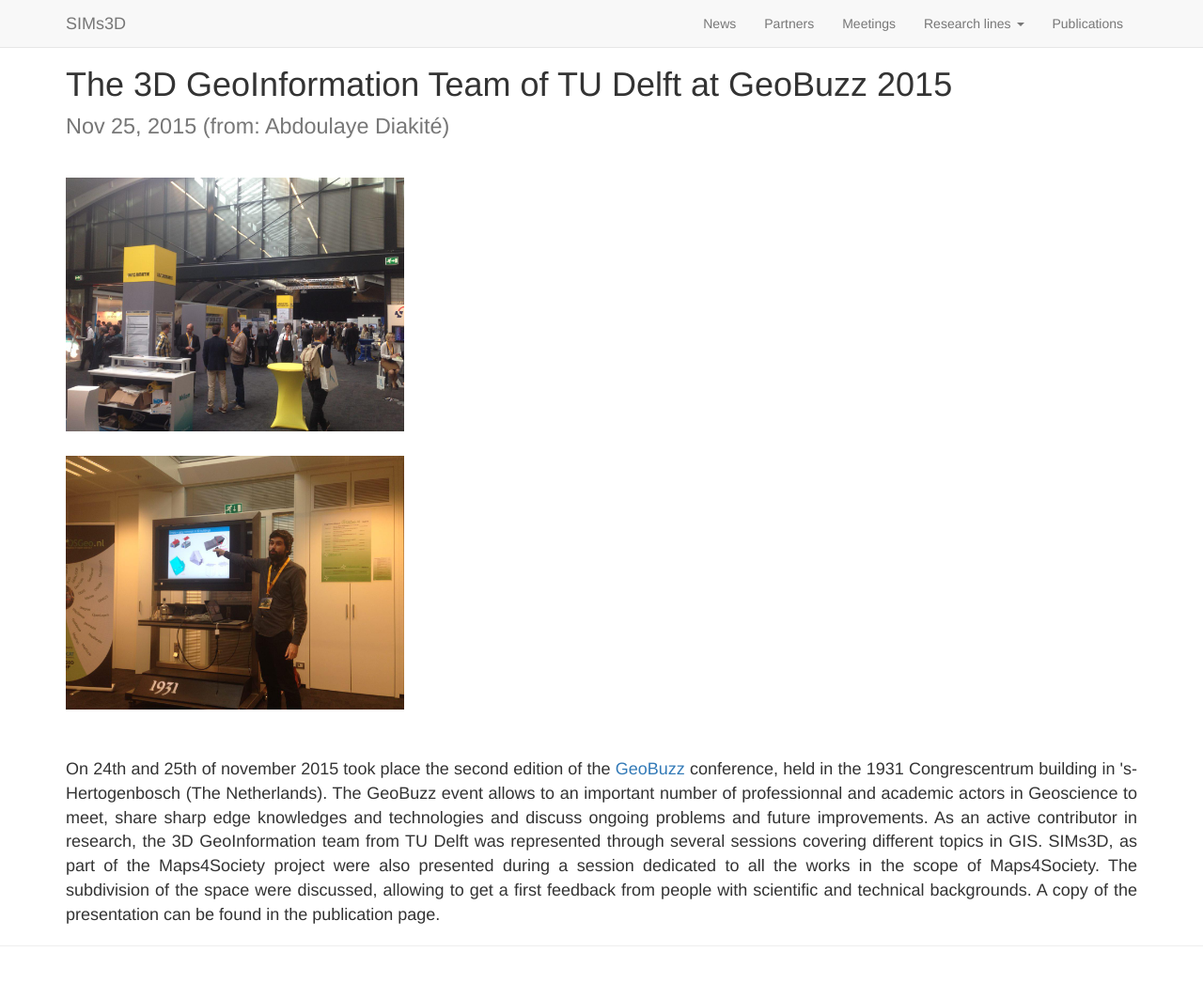
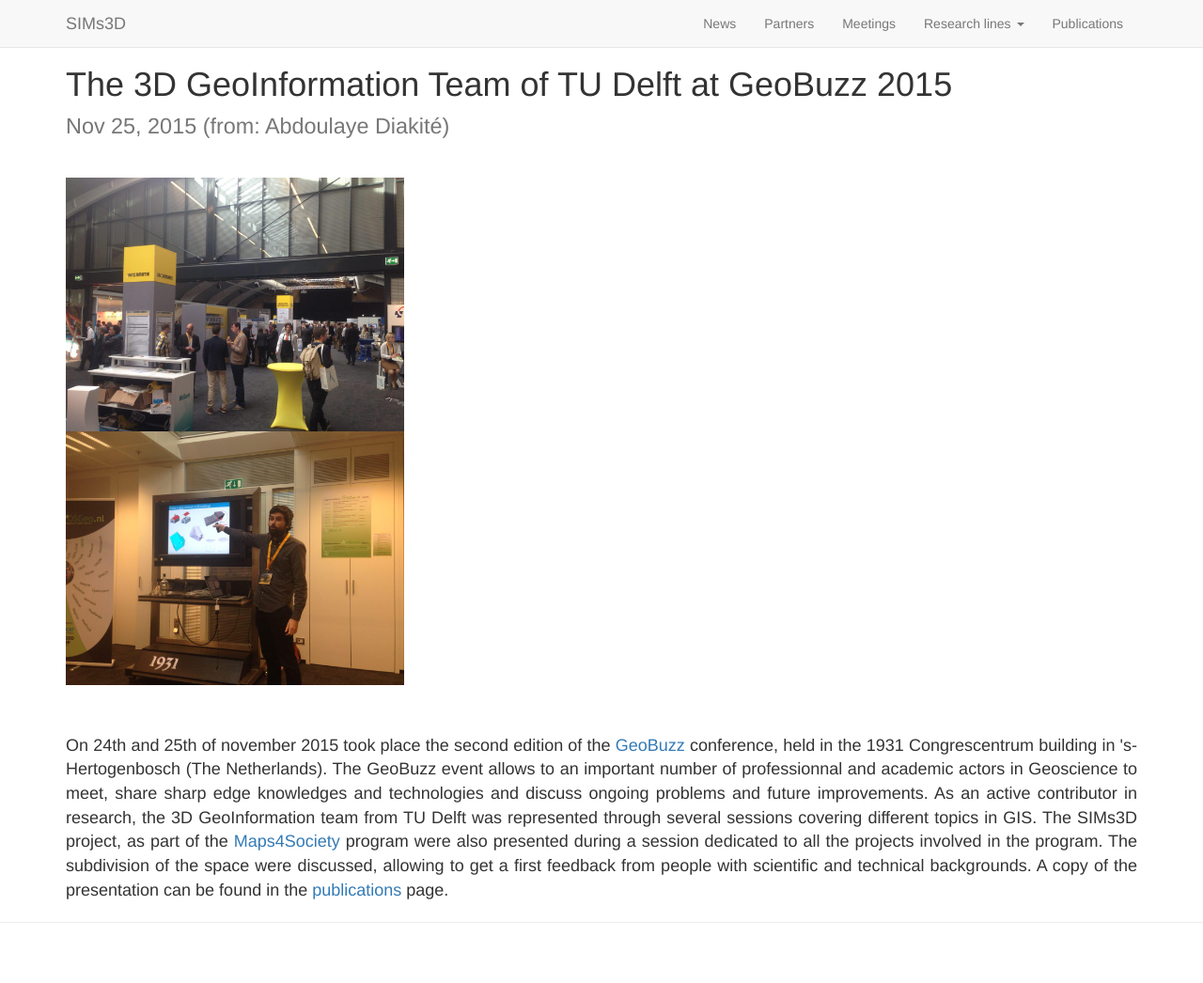
Before and after one commit to SIMs3D/sims3d.github.io, a Jekyll site: the page built from _posts/2015-11-25-geobuzz-2015.md, in a window 1280 px wide and 1047 px high. Shown: the whole window at 94% size. Built offline with Jekyll 4.4.1, drawn with Linux system fonts in a browser that asks for light colours; nearby versions of some CDN libraries.

Commit message:
reshaping the GeoBuzz news and adding links

```diff
--- a/_posts/2015-11-25-geobuzz-2015.md
+++ b/_posts/2015-11-25-geobuzz-2015.md
@@ -12,7 +12,6 @@
 <div class="row">
   <div class="col-sm-12 col-md-4">
     <img src="/img/2015/geobuzz1.jpeg" style='height: 100%; width: 100%; object-fit: contain' />
-	<br> <br>
 	<img src="/img/2015/geobuzz2.jpeg" style='height: 100%; width: 100%; object-fit: contain' />
   </div>
 </div>
@@ -22,8 +21,9 @@
 On 24th and 25th of november 2015 took place the second edition of the <a href="http://geobuzz.nl/">GeoBuzz</a> conference, held in the 1931 Congrescentrum building in 's-Hertogenbosch (The Netherlands).
 The GeoBuzz event allows to an important number of professionnal and academic actors in Geoscience to meet, share sharp edge knowledges and technologies and discuss ongoing problems and future improvements.
 As an active contributor in research, the 3D GeoInformation team from TU Delft was represented through several sessions covering different topics in GIS.
-SIMs3D, as part of the Maps4Society project were also presented during a session dedicated to all the works in the scope of Maps4Society. The subdivision of the space were discussed, allowing to get
-a first feedback from people with scientific and technical backgrounds. A copy of the presentation can be found in the publication page.
+The SIMs3D project, as part of the <a href="http://www.stw.nl/nl/programmas/maps4society">Maps4Society</a> program were also presented during a session dedicated to all the projects involved in the program.
+The subdivision of the space were discussed, allowing to get
+a first feedback from people with scientific and technical backgrounds. A copy of the presentation can be found in the <a href="http://www.sims3d.net/publications/">publications</a> page.
 
 </font>
 </div>
```
